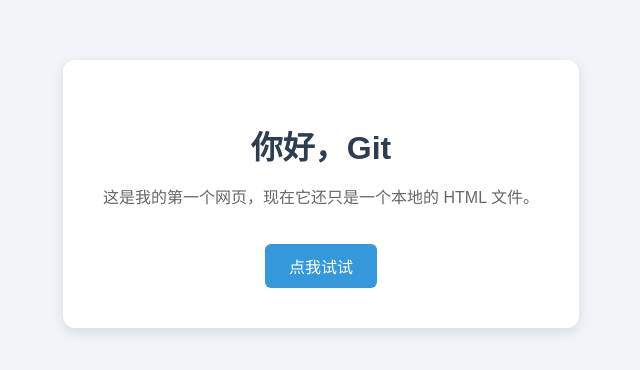
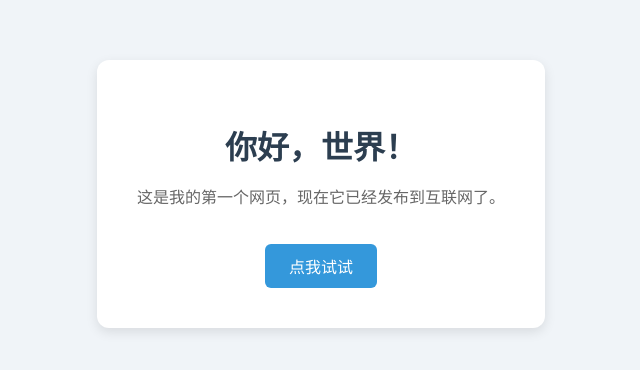
Before and after one commit to DINGRUI168/zero-to-tech, a plain HTML site: page index.html in a window 1280 px wide. Shown: the part 206-576 px from the top of the page, without its empty margins (319-959 px from the left). Drawn offline with Linux system fonts and the light colour scheme.

Commit message:
修改了首页文案

```diff
--- a/index.html
+++ b/index.html
@@ -7,8 +7,8 @@
   </head>
   <body>
     <div class="card">
-      <h1>你好，Git</h1>
-      <p id="msg">这是我的第一个网页，现在它还只是一个本地的 HTML 文件。</p>
+      <h1>你好，世界！</h1>
+      <p id="msg">这是我的第一个网页，现在它已经发布到互联网了。</p>
       <button onclick="changeText()">点我试试</button>
     </div>
     <script src="script.js"></script>
```
